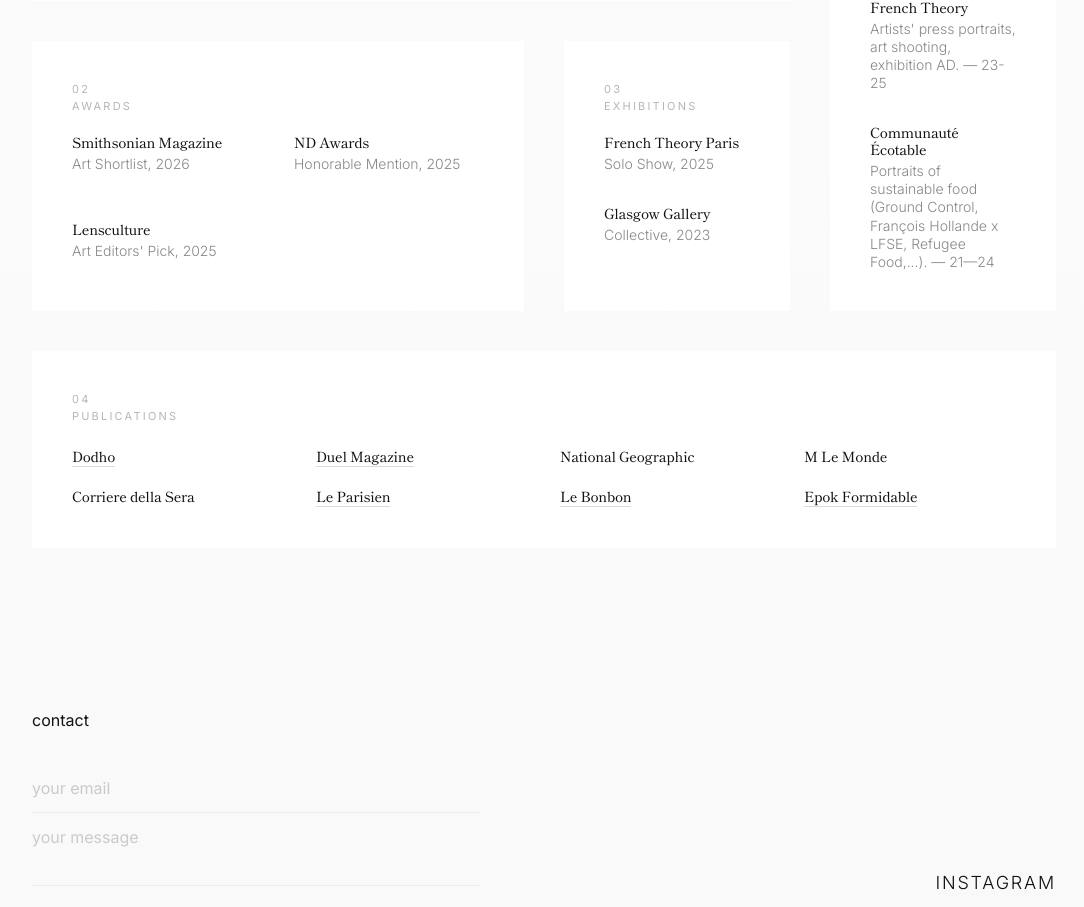
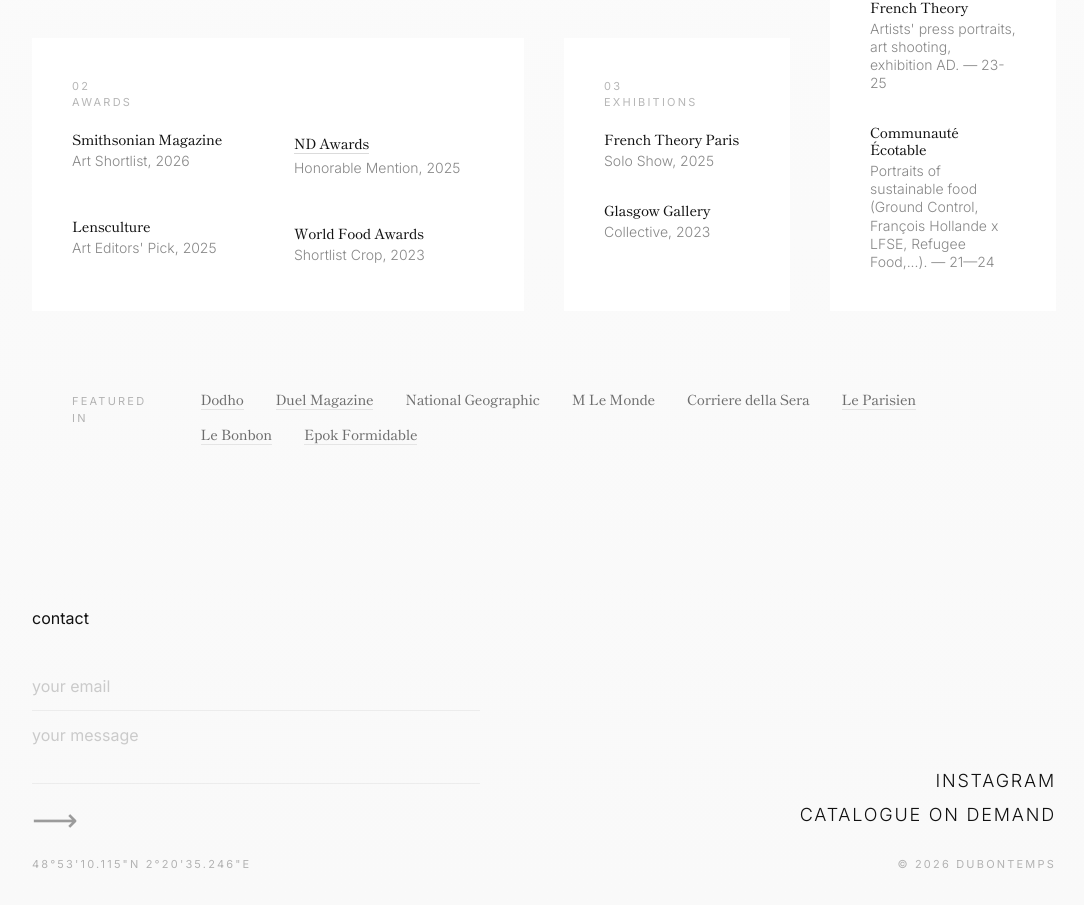
Before and after one commit to dubontemps/dubontemps-site, a React (Vite) app: page / in a window 1280 px wide. Shown: the part 5959-6866 px from the top of the page, without its empty margins (96-1180 px from the left). Built offline with nearby package versions, Linux system fonts and the light colour scheme.

Commit message:
v104 features

```diff
--- a/src/App.jsx
+++ b/src/App.jsx
@@ -1035,9 +1035,18 @@
                           </div>
                         ))}
                       </div>
-                      <div className="flex flex-col gap-12">
-                        <div><p className="index-item-static m-0">{indexData.awards.items[2].label}</p><p className="index-item-sub m-0">{indexData.awards.items[2].subtitle}</p></div>
-                      </div>
+                     <div className="flex flex-col gap-12">
+                      {indexData.awards.items.slice(2, 4).map((a, i) => (
+                        <div key={i}>
+                          {a.url ? (
+                            <a href={a.url} target="_blank" rel="noreferrer" className="index-item-link m-0">{a.label}</a>
+                          ) : (
+                            <p className="index-item-static m-0">{a.label}</p>
+                          )}
+                          <p className="index-item-sub m-0">{a.subtitle}</p>
+                        </div>
+                      ))}
+                    </div>
                     </div>
                   </div>
                 </motion.div>
@@ -1058,18 +1067,6 @@
                   </div>
                 </motion.div>
 
-                <motion.div initial={{ opacity: 0, y: 20 }} whileInView={{ opacity: 1, y: 0 }} transition={{ duration: 0.8, delay: 0.4 }} className="col-span-4">
-                  <div className="bento-tile">
-                    <span className="index-num">04</span><h4 className="index-label">{indexData.publications.label}</h4>
-                    <ul className="grid grid-cols-2 md:grid-cols-4 gap-x-8 gap-y-4 list-none p-0">
-                      {indexData.publications.items.map((p, i) => (
-                        <li key={i}>
-                          {p.url ? <a href={p.url} target="_blank" rel="noreferrer" className="index-item-link">{p.name}</a> : <span className="index-item-static">{p.name}</span>}
-                        </li>
-                      ))}
-                    </ul>
-                  </div>
-                </motion.div>
               </div>
 
               {/* Mobile Layout */}
@@ -1081,12 +1078,12 @@
                    </div>
                 </div>
                 <div className="index-slider-mobile">
-                   {['collabs', 'awards', 'exhibitions', 'publications'].map((key, idx) => (
+                   {['collabs', 'awards', 'exhibitions'].map((key, idx) => (
                      <div className="bento-col-mobile" key={key}>
                         <div className="bento-tile">
                           <span className="index-num">0{idx + 1}</span>
                           <h4 className="index-label">{indexData[key].label}</h4>
-                          <ul className={`list-none p-0 ${key === 'publications' ? 'space-y-4' : 'space-y-8'}`}>
+                          <ul className="list-none p-0 space-y-8">
                             {indexData[key].items.map((item, i) => (
                               <li key={i}> {item.url ? ( <a href={item.url} target="_blank" rel="noreferrer"
                               className="index-item-link m-0"> {item.client || item.label || item.name} </a> ) : ( <p
@@ -1100,6 +1097,36 @@
                    ))}
                 </div>
               </div>
+
+                {/* Footer d'Index (Publications) */}
+              <motion.div
+                initial={{ opacity: 0 }}
+                whileInView={{ opacity: 1 }}
+                transition={{ duration: 1, delay: 0.5 }}
+                className="pt-10 px-12 md:px-10 flex flex-col md:flex-row md:items-baseline gap-y-4 md:gap-x-12"
+              >
+                <span className="index-label md:mb-0 inline-block">{lang === 'FR' ? 'Vu dans' : 'Featured in'}</span>
+                <div className="flex flex-wrap gap-x-8 gap-y-4">
+                  {indexData.publications.items.map((p, i) => (
+                    p.url ? (
+                      <a
+                        key={i}
+                        href={p.url}
+                        target="_blank"
+                        rel="noreferrer"
+                        className="index-item-link opacity-60"
+                      >
+                        {p.name}
+                      </a>
+                    ) : (
+                      <span key={i} className="index-item-static opacity-60">
+                        {p.name}
+                      </span>
+                    )
+                  ))}
+                </div>
+              </motion.div>
+
             </section>
 
       {/* CONTACT & FOOTER */}
```
